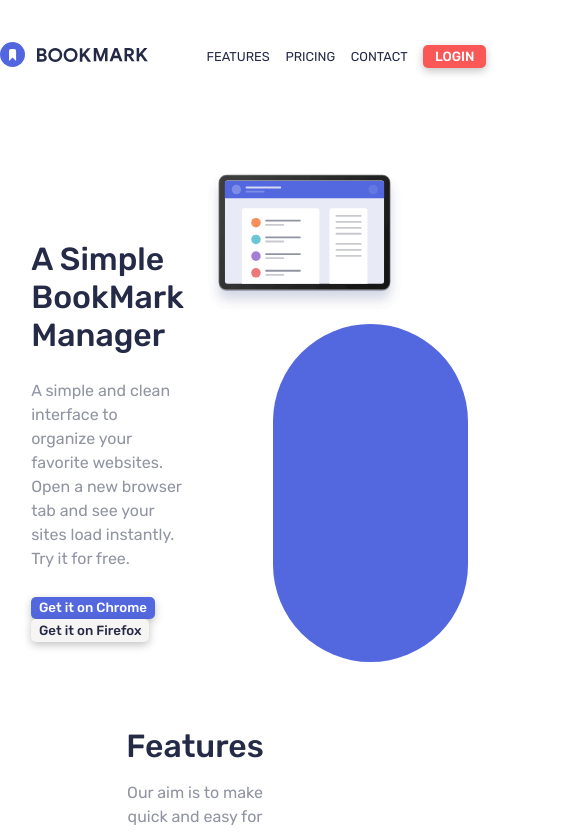
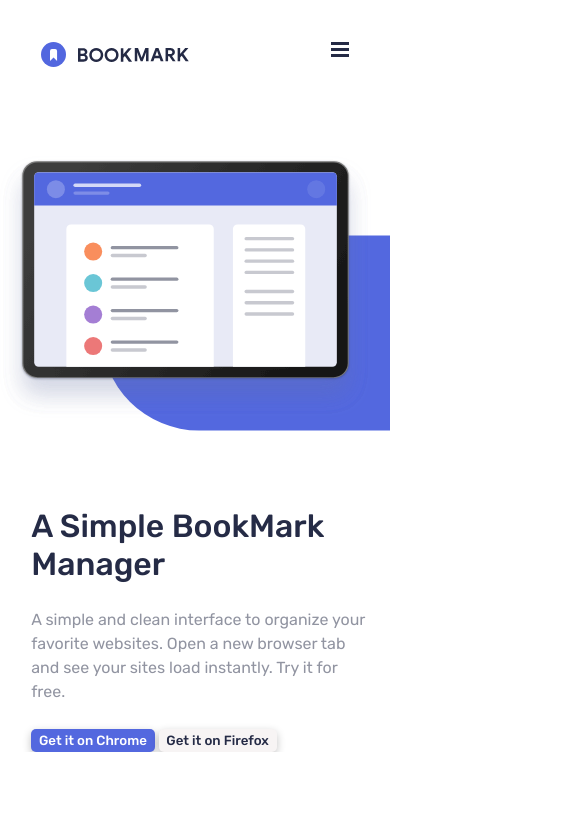
Before and after one commit to matheush9/bookmark-page-nextjs, a Next.js app: page / in a window 390 px wide. Shown: the top 832 px of the page, 585 px wide, since content can reach past the window. Built offline with nearby package versions, Linux system fonts and the light colour scheme.

Commit message:
Responsive hero

```diff
--- a/src/components/Extension/extension.module.scss
+++ b/src/components/Extension/extension.module.scss
@@ -15,6 +15,7 @@
   .browsersContainer {
     display: flex;
     justify-content: center;
+    flex-direction: row;
 
     .browser {
       display: flex;
@@ -46,8 +47,17 @@
         }
       }
     }
-    .browserLogo, p {
+    .browserLogo,
+    p {
       margin: 2vh 0;
     }
   }
 }
+
+@media (max-width: 600px) {
+  .component {
+    .browsersContainer {
+      flex-direction: column;
+    }
+  }
+}
--- a/src/components/Footer/footer.module.scss
+++ b/src/components/Footer/footer.module.scss
@@ -10,6 +10,7 @@
   .footer {
     display: flex;
     align-items: center;
+    flex-direction: row;
     font-size: 1rem;
     margin-left: 10vw;
 
@@ -21,7 +22,6 @@
         margin-right: 4vw;
       }
     }
-
 
     .navbarDesktop {
       display: flex;
@@ -58,3 +58,13 @@
     }
   }
 }
+
+@media (max-width: 600px) {
+  .component {
+    flex-direction: column;
+
+    .footer {
+      flex-direction: column;
+    }
+  }
+}
--- a/src/components/Hero/hero.module.scss
+++ b/src/components/Hero/hero.module.scss
@@ -5,6 +5,7 @@
   margin-bottom: 10vh;
   display: flex;
   justify-content: space-between;
+  overflow-x: hidden;
 
   .simpleBook {
     padding-left: 8vw;
@@ -13,6 +14,7 @@
 
     button {
       margin-right: 1vw;
+
       &:hover {
         transition: 0.3s;
         background-color: white;
@@ -62,3 +64,30 @@
     top: 20vh;
   }
 }
+
+@media (max-width: 600px) {
+  .component {
+    flex-direction: column;
+
+    .simpleBook {
+      order: 2;
+    }
+  }
+
+  .container {
+
+    .heroImg {
+      img {
+        width: 95vw;
+        margin: auto;
+      }
+    }
+    .blueBg {
+      transform: rotate(90deg);
+      width: 50vw;
+      height: 50vh;
+      right: -5vw;
+      top: -4vh;
+    }
+  }
+}
--- a/src/components/Topbar/index.jsx
+++ b/src/components/Topbar/index.jsx
@@ -8,6 +8,15 @@ export default function Topbar() {
         <div className={styles.logo}>
           <img src="/images/logo-bookmark.svg" alt="" />
         </div>
+        <div className={styles.navIcon}>
+          <div className={styles.hamburger}>
+            <img src="/images/icon-hamburger.svg" alt="" />
+          </div>
+          <div className={styles.close}>
+            <img src="/images/icon-close.svg" alt="" />
+          </div>
+        </div>
+
         <div className={styles.navbarDesktop}>
           <p>FEATURES</p>
           <p>PRICING</p>
--- a/src/components/Topbar/topbar.module.scss
+++ b/src/components/Topbar/topbar.module.scss
@@ -9,6 +9,10 @@
     display: flex;
     justify-content: space-around;
     font-size: 1rem;
+
+    .hamburger, .close {
+      display: none;
+    }
 
   }
   .navbarDesktop {
@@ -39,3 +43,21 @@
     }
   }
 }
+
+@media (max-width: 600px) {
+  .component {
+    .topbar {
+      .navbarDesktop {
+        display: none;
+      }
+
+      .hamburger {
+        display: block;
+      }
+
+      .close {
+        display: none;
+      }
+    }
+  }
+}
--- a/src/styles/globals.scss
+++ b/src/styles/globals.scss
@@ -10,6 +10,7 @@
 
 body {
   overflow-x: hidden;
+  width: 100vw;
 }
 
 h1,h2,h3 {
```
